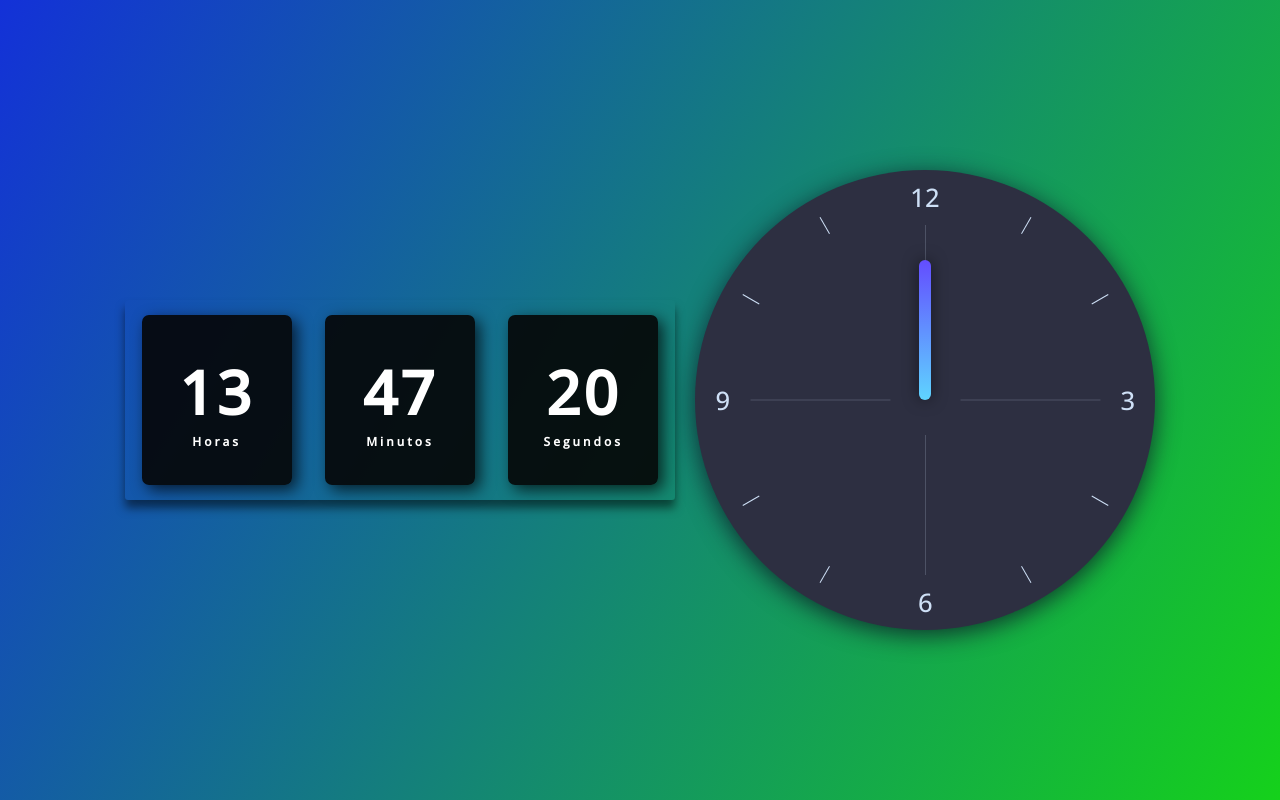
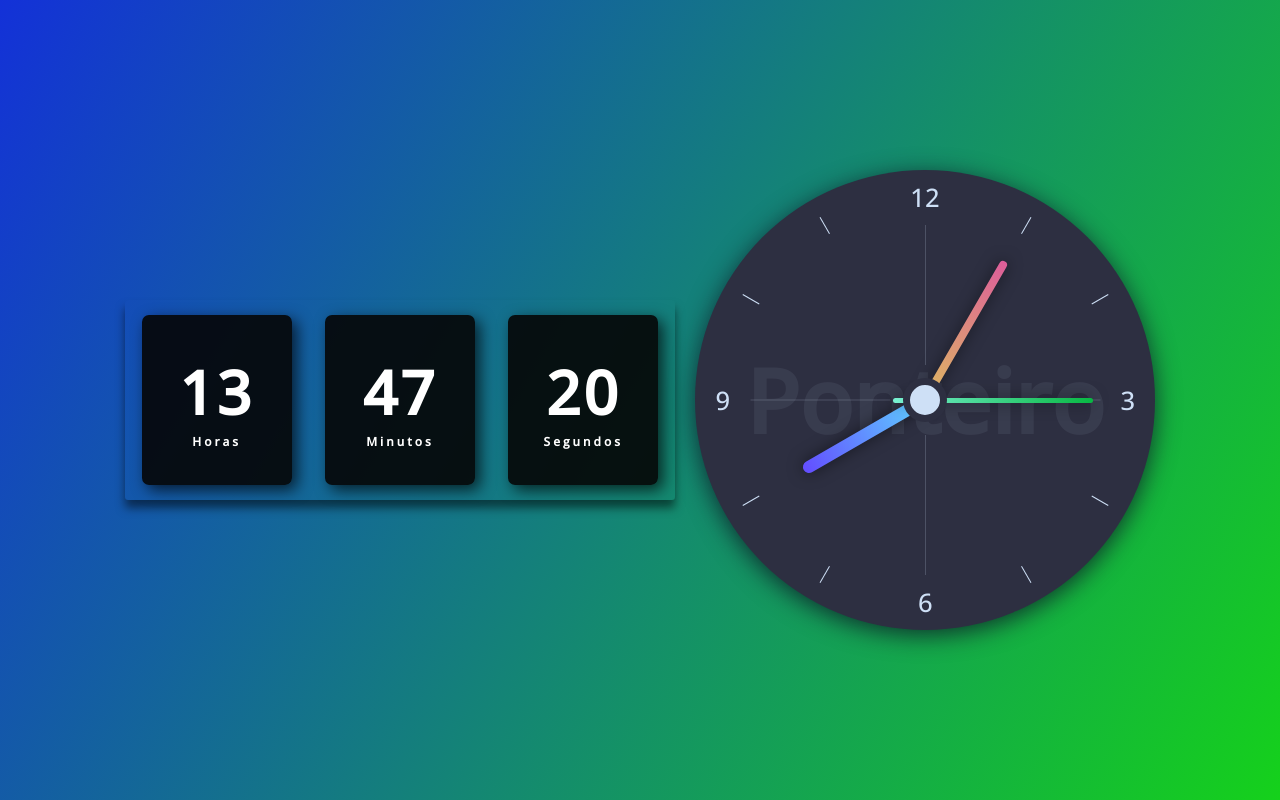
Before and after one commit to devBuruke/Relogio_digital, a plain HTML site: page index.html in a window 1280 px wide. Drawn offline with nearby package versions, Linux system fonts and the light colour scheme.

Commit message:
Mudanças de ponteiros e desing

```diff
--- a/assets/css/style.css
+++ b/assets/css/style.css
@@ -67,6 +67,17 @@ letter-spacing: 3px;
     border-radius: 50%;
     box-shadow: 0 5px 25px rgba(14, 21, 37, .8);
 }
+
+.relogio-ponteiro::before{
+    z-index: 000;
+    content: "Ponteiro";
+    position: absolute;
+    color: #cee0f6;
+    font-size: 5.5em;
+    font-weight: 700;
+    opacity: 0.07;
+}
+
 .relogio-ponteiro ul{
     list-style: none;
 
@@ -204,13 +215,14 @@ transform: rotate(270deg);
 }
 
 .hand{
+    z-index: 888;
     position: absolute;
 
 }
 .hr-hand{
     width: 12px;
     height: 280px;
-
+    transform: rotate(240deg);
 }
 .hr-hand:before{
 content: "";
@@ -222,3 +234,45 @@ border-radius: 20px;
 box-shadow: 0 0 15px rgba(2, 2, 2, 0.5);
 
 }
+.min-hand{
+    width: 8px;
+    height: 320px;
+    transform: rotate(30deg);
+
+}
+.min-hand:before{
+content: "";
+position: absolute;
+width: 100%;
+height: 160px;
+background: linear-gradient(180deg,#dd5e9a, #ddb960) ;
+border-radius: 20px;
+box-shadow: 0 0 15px rgba(2, 2, 2, 0.5);
+
+}
+.sec-hand{
+    width: 5px;
+    height: 335px;
+    transform: rotate(90deg);
+
+}
+.sec-hand:before{
+content: "";
+position: absolute;
+width: 100%;
+height: 200px;
+background: linear-gradient(180deg,#08b843, #79f1d1) ;
+border-radius: 20px;
+box-shadow: 0 0 15px rgba(2, 2, 2, 0.5);
+
+}
+
+.center-dot{
+    z-index: 999;
+    position: absolute;
+    background-color: #cee0f6;
+    height: 30px;
+    width: 30px;
+    border-radius:50%;
+    border: 7px solid #2d2f41;
+}
--- a/index.html
+++ b/index.html
@@ -83,6 +83,7 @@
             <div class="hand min-hand"></div>
             <div class="hand sec-hand"></div>
          </div>
+         <div class="center-dot"></div>
     </div>
 </body>
 
```
